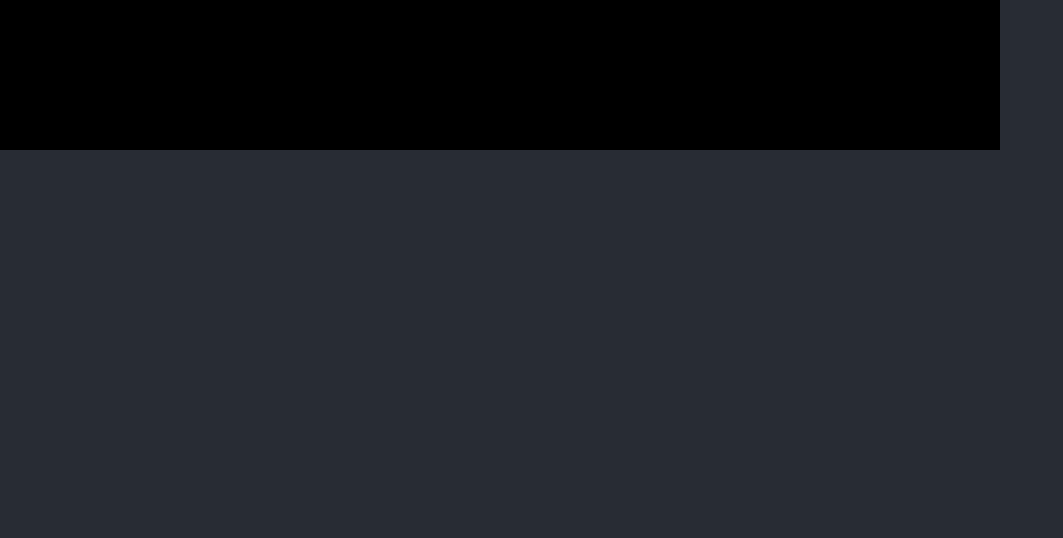
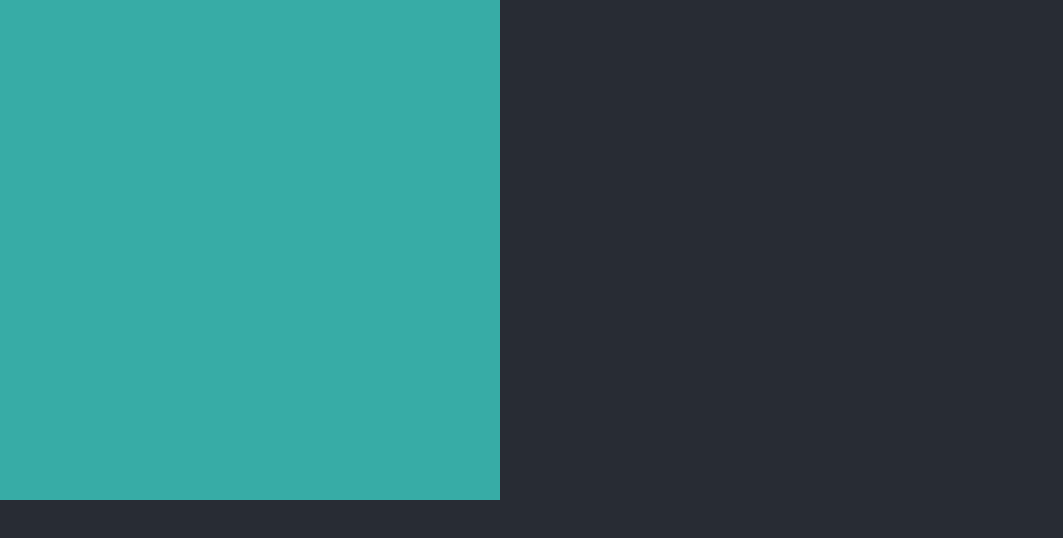
Before and after one commit to arlohb/RayTracing, a React (Create React App) app: page / in a window 1280 px wide. Shown: the top 538 px of the page, without its empty margins (0-1063 px from the left). Built offline with nearby package versions, Linux system fonts and the light colour scheme.

Commit message:
Created image class

```diff
--- a/src/App.tsx
+++ b/src/App.tsx
@@ -1,18 +1,25 @@
 import Canvas from "./Canvas";
+import Image, { HexToPixel, DrawImageToCanvas } from "./Image";
 
 const App = () => {
   return (
     <div style={{
       backgroundColor: "#282c34",
-      minHeight: "100vh", // vh = 1% of the viewport (NOT THE PARENT ELEMENT)
+      minHeight: "100vh", // vh = 1% of the viewport, not the parent element like % does
       width: "100%",
     }}
     >
       <Canvas
-        width={1000}
-        draw={(ctx: CanvasRenderingContext2D) => {
-          ctx.fillStyle = "#000000";
-          ctx.fillRect(0, 0, ctx.canvas.width, ctx.canvas.height);
+        width={500}
+        height={500}
+        draw={(ctx: CanvasRenderingContext2D): void => {
+          ctx.imageSmoothingEnabled = false;
+
+          const { width, height } = ctx.canvas;
+
+          const image = new Image(width, height, HexToPixel("#37aca6"));
+
+          DrawImageToCanvas(ctx, image);
         }}
       />
     </div>
--- a/src/Canvas.tsx
+++ b/src/Canvas.tsx
@@ -5,10 +5,8 @@ type CanvasProps = React.DetailedHTMLProps<
 React.CanvasHTMLAttributes<HTMLCanvasElement>, HTMLCanvasElement
 >;
 
-const Canvas = (props: CanvasProps & { draw: (ctx: CanvasRenderingContext2D) => void }) => {
-  // destructure all but native canvas props
-  const { draw } = props;
-
+const Canvas = ({ draw, ...nativeProps }
+: CanvasProps & { draw: (ctx: CanvasRenderingContext2D) => void }) => {
   const ref = useRef<HTMLCanvasElement>(null);
 
   useEffect(() => {
@@ -22,7 +20,7 @@ const Canvas = (props: CanvasProps & { draw: (ctx: CanvasRenderingContext2D) =>
   return (
     <canvas
       ref={ref}
-      {...props}
+      {...nativeProps}
     />
   );
 };
--- /dev/null
+++ b/src/Image.tsx
@@ -0,0 +1,54 @@
+type Pixel = {
+  r: number,
+  g: number,
+  b: number,
+};
+
+const HexToPixel = (hex: string): Pixel => {
+  const pixel = {
+    r: parseInt(hex.substring(1, 3), 16),
+    g: parseInt(hex.substring(3, 5), 16),
+    b: parseInt(hex.substring(5, 7), 16),
+  };
+
+  return pixel;
+};
+
+class Image {
+  data: Pixel[][];
+
+  width: number;
+
+  height: number;
+
+  constructor(width: number, height: number, fillValue: Pixel) {
+    this.width = width;
+    this.height = height;
+
+    this.data = Array<Pixel[]>(width).fill( // create an array of length width
+      Array<Pixel>(height).fill(fillValue), // filled with arrays of length height
+    );
+  }
+}
+
+const DrawImageToCanvas = (ctx: CanvasRenderingContext2D, image: Image) => {
+  const imageData = ctx.createImageData(image.width, image.height);
+
+  for (let x = 0; x < image.width; x += 1) {
+    for (let y = 0; y < image.height; y += 1) {
+      const pixel = image.data[x][y];
+      const dataIndex = 4 * (x + (y * image.width));
+
+      imageData.data[dataIndex + 0] = pixel.r;
+      imageData.data[dataIndex + 1] = pixel.g;
+      imageData.data[dataIndex + 2] = pixel.b;
+      imageData.data[dataIndex + 3] = 255;
+    }
+  }
+
+  ctx.putImageData(imageData, 0, 0);
+};
+
+export type { Pixel };
+export { HexToPixel, DrawImageToCanvas };
+export default Image;
```
